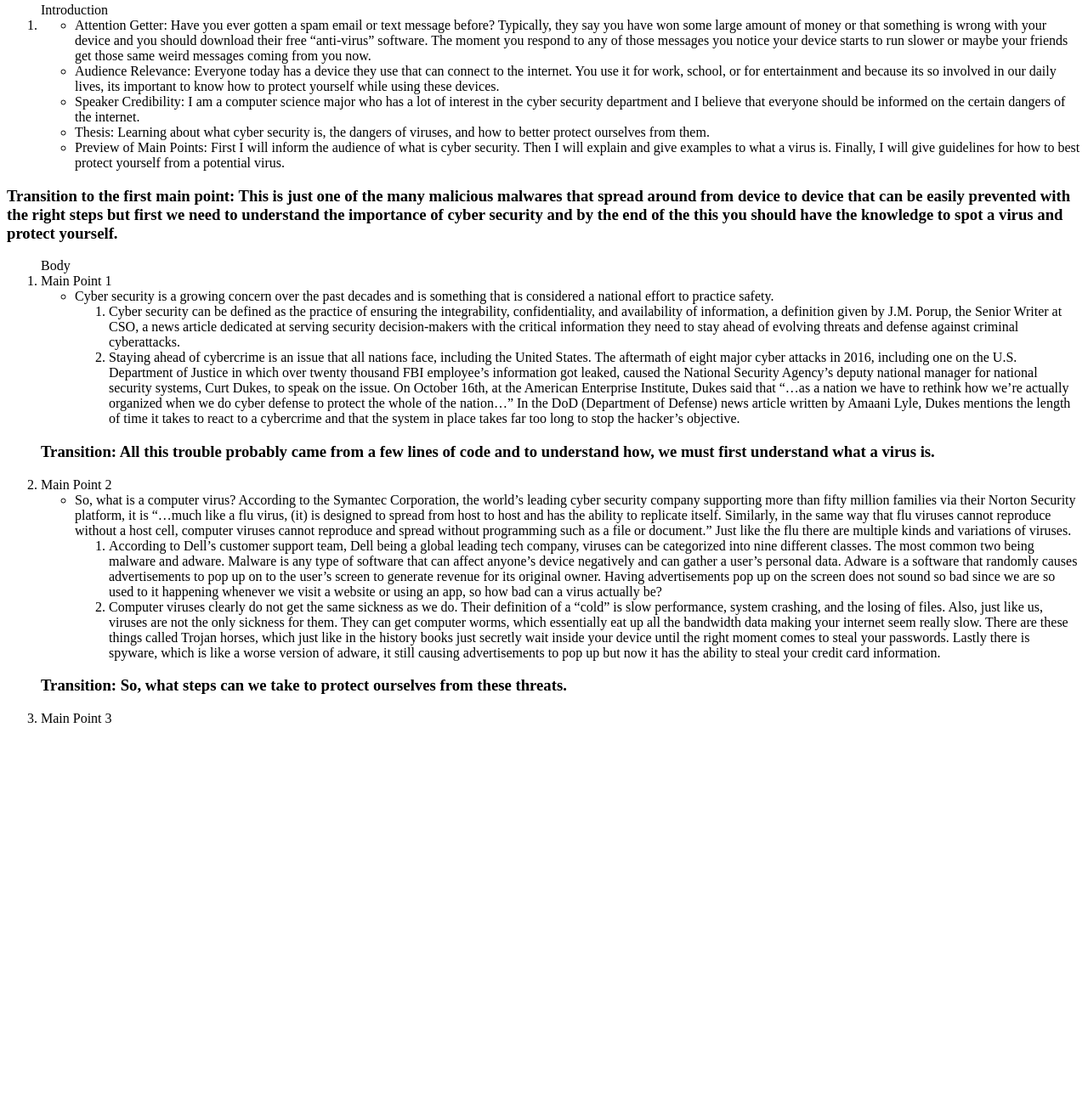
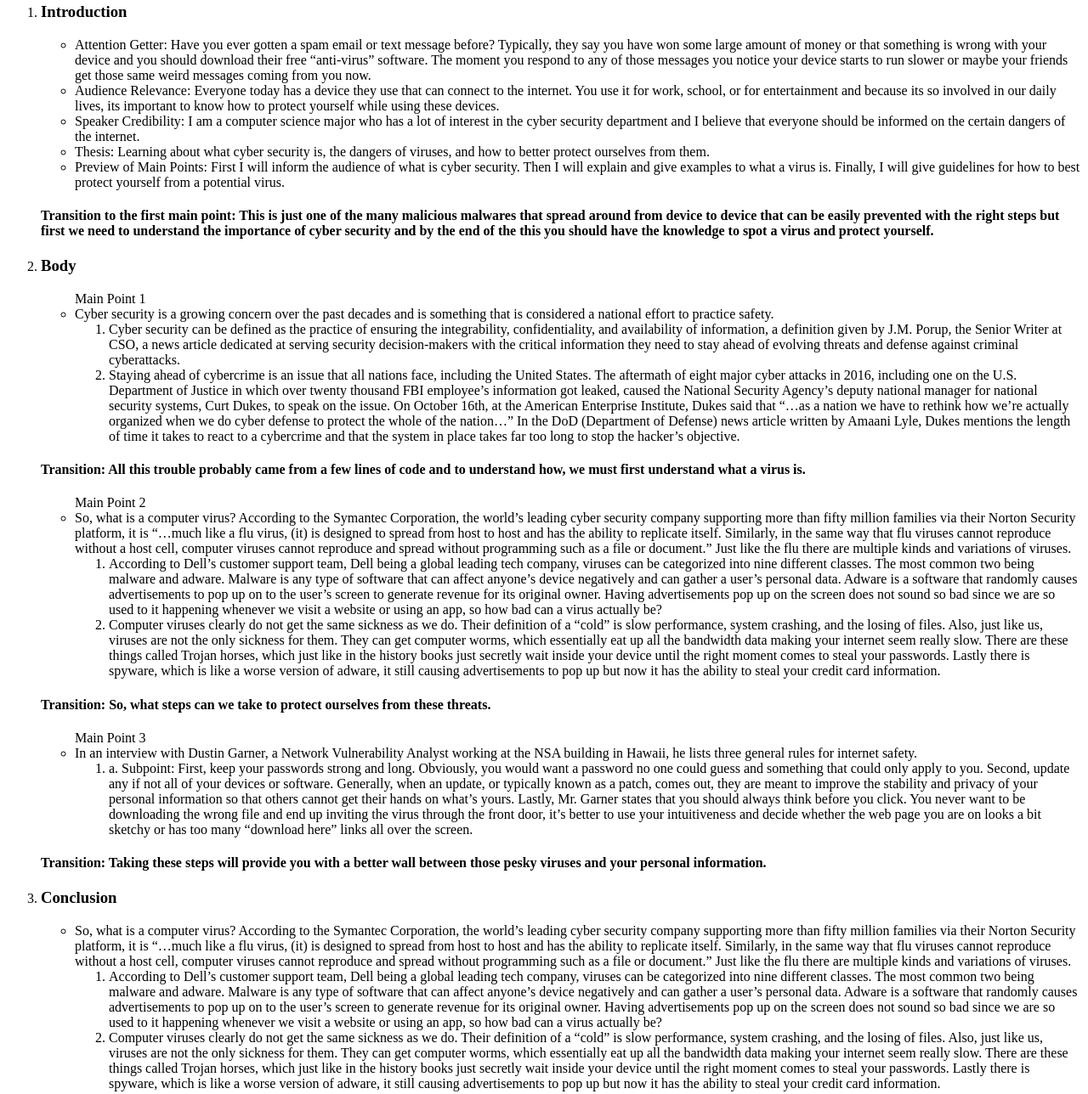
Before and after one commit to migguz53/art300_outline, a plain HTML site: page index.html in a window 1280 px wide. Shown: the part 124-1412 px from the top of the page at 85% size. Before the commit the page ends 995 px from the top, so only its background shows below. Drawn offline with Linux system fonts and the light colour scheme.

Commit message:
added_conclusion

```diff
--- a/index.html
+++ b/index.html
@@ -11,8 +11,8 @@
         <h2>Miguel Guzman</h2>
 
         <ol>
-            Introduction
             <li>
+                <h3>Introduction</h3>
                 <ul>
                     <li>Attention Getter: Have you ever gotten a spam email or text message before?  Typically, they say you have won some large amount of money or that something is wrong with your device and you should download their free “anti-virus” software. The moment you respond to any of those messages you notice your device starts to run slower or maybe your friends get those same weird messages coming from you now.</li>
                     <li>Audience Relevance: Everyone today has a device they use that can connect to the internet.  You use it for work, school, or for entertainment and because its so involved in our daily lives, its important to know how to protect yourself while using these devices.</li>
@@ -21,16 +21,12 @@
                     <li>Preview of Main Points: First I will inform the audience of what is cyber security. Then I will explain and give examples to what a virus is. Finally, I will give guidelines for how to best protect yourself from a potential virus.</li>
                 </ul>
             </li>
-        </ol>
-
-        <h3>
-            Transition to the first main point: This is just one of the many malicious malwares that spread around from device to device that can be easily prevented with the right steps but first we need to understand the importance of cyber security and by the end of the this you should have the knowledge to spot a virus and protect yourself.
-        </h3>
-
-        <ol>
-            Body
-            <li> Main Point 1
-                <ul>
+            <h4>
+                Transition to the first main point: This is just one of the many malicious malwares that spread around from device to device that can be easily prevented with the right steps but first we need to understand the importance of cyber security and by the end of the this you should have the knowledge to spot a virus and protect yourself.
+            </h4>
+            <li>
+                <h3>Body</h3>
+                <ul>Main Point 1
                     <li>Cyber security is a growing concern over the past decades and is something that is considered a national effort to practice safety.
                         <ol>
                             <li>Cyber security can be defined as the practice of ensuring the integrability, confidentiality, and availability of information, a definition given by J.M. Porup, the Senior Writer at CSO, a news article dedicated at serving security decision-makers with the critical information they need to stay ahead of evolving threats and defense against criminal cyberattacks.</li>
@@ -39,8 +35,26 @@
                     </li>
                 </ul>
             </li>
-            <h3>Transition: All this trouble probably came from a few lines of code and to understand how, we must first understand what a virus is.</h3>
-            <li> Main Point 2
+            <h4>Transition: All this trouble probably came from a few lines of code and to understand how, we must first understand what a virus is.</h4>
+            <ul>Main Point 2
+                <li>So, what is a computer virus?  According to the Symantec Corporation, the world’s leading cyber security company supporting more than fifty million families via their Norton Security platform, it is “…much like a flu virus, (it) is designed to spread from host to host and has the ability to replicate itself. Similarly, in the same way that flu viruses cannot reproduce without a host cell, computer viruses cannot reproduce and spread without programming such as a file or document.” Just like the flu there are multiple kinds and variations of viruses.
+                    <ol>
+                        <li>According to Dell’s customer support team, Dell being a global leading tech company, viruses can be categorized into nine different classes.  The most common two being malware and adware.  Malware is any type of software that can affect anyone’s device negatively and can gather a user’s personal data.  Adware is a software that randomly causes advertisements to pop up on to the user’s screen to generate revenue for its original owner.  Having advertisements pop up on the screen does not sound so bad since we are so used to it happening whenever we visit a website or using an app, so how bad can a virus actually be?</li>
+                        <li>Computer viruses clearly do not get the same sickness as we do.  Their definition of a “cold” is slow performance, system crashing, and the losing of files.  Also, just like us, viruses are not the only sickness for them.  They can get computer worms, which essentially eat up all the bandwidth data making your internet seem really slow.  There are these things called Trojan horses, which just like in the history books just secretly wait inside your device until the right moment comes to steal your passwords.  Lastly there is spyware, which is like a worse version of adware, it still causing advertisements to pop up but now it has the ability to steal your credit card information. </li>
+                    </ol>
+                </li>
+            </ul>
+            <h4>Transition: So, what steps can we take to protect ourselves from these threats.</h4>
+            <ul>Main Point 3
+                <li>In an interview with Dustin Garner, a Network Vulnerability Analyst working at the NSA building in Hawaii, he lists three general rules for internet safety.
+                    <ol>
+                        <li>a.	Subpoint: First, keep your passwords strong and long.  Obviously, you would want a password no one could guess and something that could only apply to you.  Second, update any if not all of your devices or software.  Generally, when an update, or typically known as a patch, comes out, they are meant to improve the stability and privacy of your personal information so that others cannot get their hands on what’s yours.  Lastly, Mr. Garner states that you should always think before you click.  You never want to be downloading the wrong file and end up inviting the virus through the front door, it’s better to use your intuitiveness and decide whether the web page you are on looks a bit sketchy or has too many “download here” links all over the screen.</li>
+                    </ol>
+                </li>
+            </ul>
+            <h4>Transition: Taking these steps will provide you with a better wall between those pesky viruses and your personal information.</h4>
+            <li>
+                <h3>Conclusion</h3>
                 <ul>
                     <li>So, what is a computer virus?  According to the Symantec Corporation, the world’s leading cyber security company supporting more than fifty million families via their Norton Security platform, it is “…much like a flu virus, (it) is designed to spread from host to host and has the ability to replicate itself. Similarly, in the same way that flu viruses cannot reproduce without a host cell, computer viruses cannot reproduce and spread without programming such as a file or document.” Just like the flu there are multiple kinds and variations of viruses.
                         <ol>
@@ -50,10 +64,6 @@
                     </li>
                 </ul>
             </li>
-            <h3>Transition: So, what steps can we take to protect ourselves from these threats.</h3>
-            <li> Main Point 3
-
-            </li>
         </ol>
     </body>
 </html>
```
